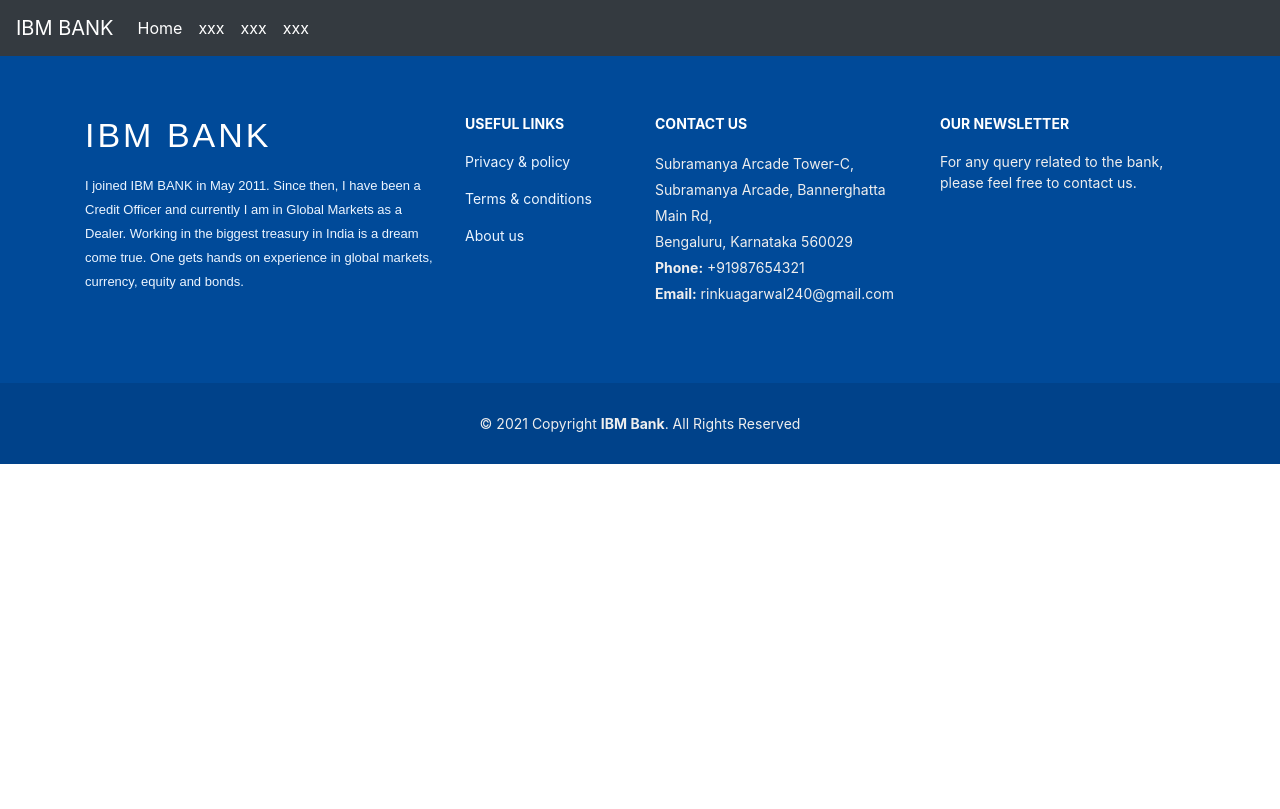
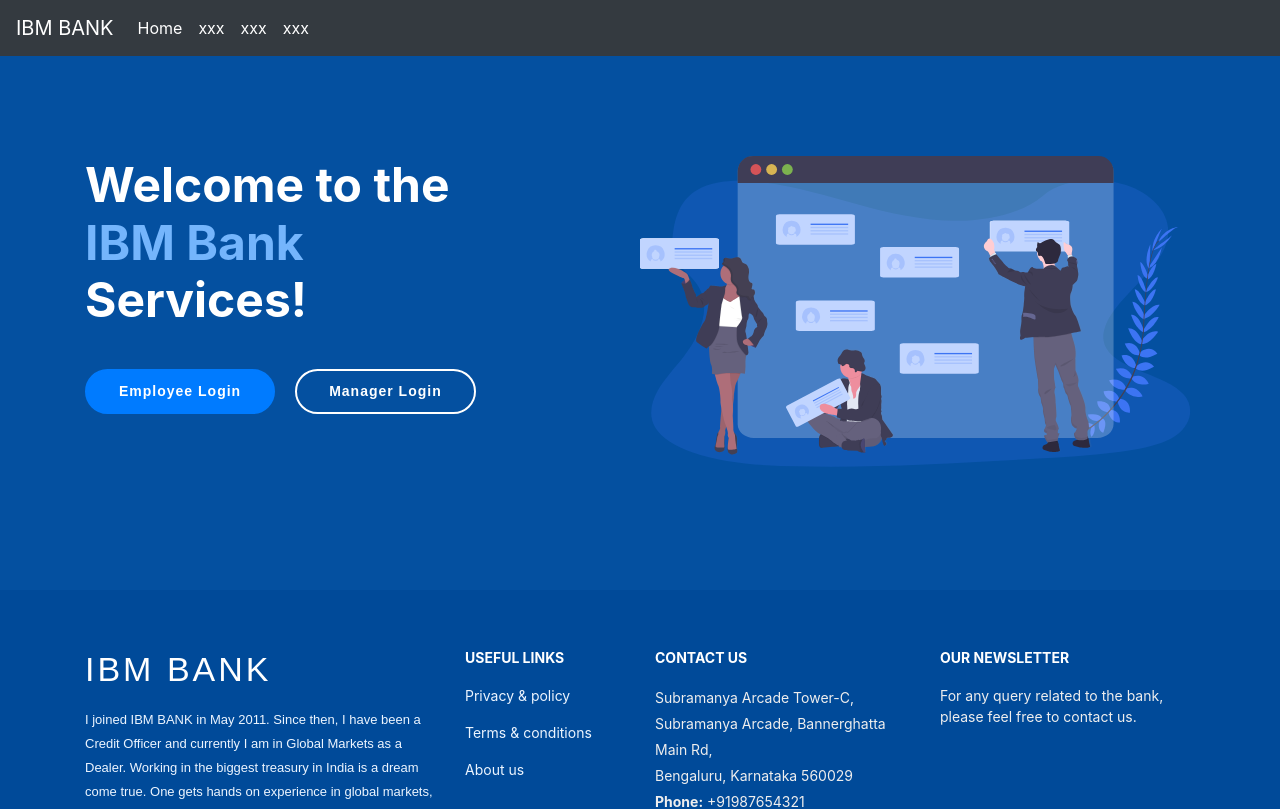
Before and after one commit to IBM-Training1/FinalProject-Angular, an Angular app: page / in a window 1280 px wide. Shown: the top 809 px of the page. Built offline with nearby package versions, Linux system fonts and the light colour scheme.

Commit message:
changes in home component

```diff
--- a/src/app/app.component.html
+++ b/src/app/app.component.html
@@ -1,3 +1,3 @@
 <app-header></app-header>
-<!-- <router-outlet></router-outlet> -->
+<router-outlet></router-outlet>
 <app-footer></app-footer>
--- a/src/app/home/home.component.css
+++ b/src/app/home/home.component.css
@@ -1,9 +1,9 @@
 #hero {
   width: 100%;
-  position: relative;
-  /* background: url("../") center bottom no-repeat; */
+  position: relative;background-color: #0450a0;
+  /* background: url("C:\Users\Downloads\FinalProject-Angular\src\assets\img\hero-bg.png") center bottom no-repeat; */
   background-size: cover;
-  padding: 200px 0 120px 0;
+  padding: 100px 0 120px 0;
 }
 
 @media (max-width: 991px) {
@@ -60,7 +60,7 @@
 
 #hero .hero-info h2 span {
   color: #74b5fc;
-  text-decoration: underline;
+  text-decoration: none;
 }
 
 @media (max-width: 767px) {
```
